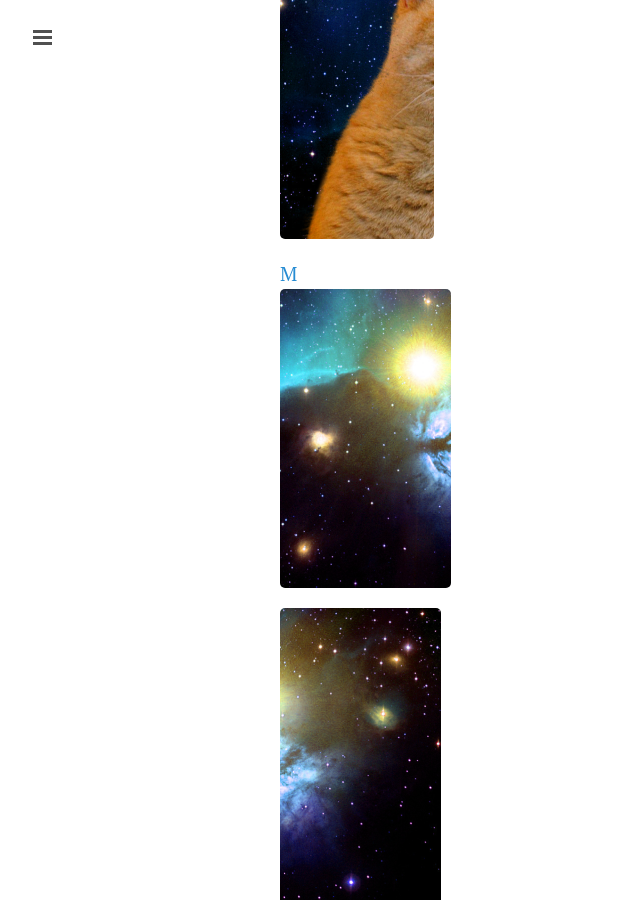
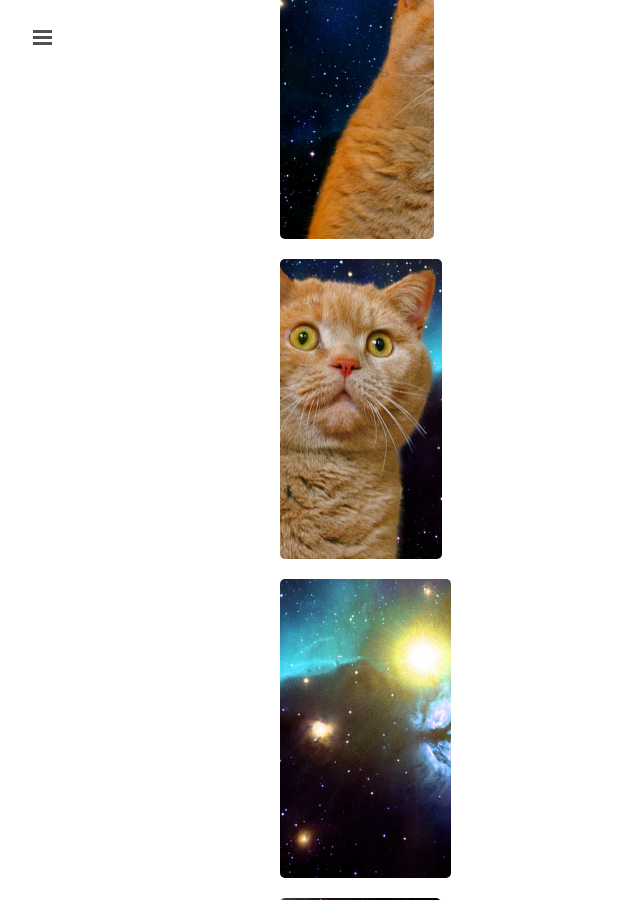
Before and after one commit to apiotrow/apiotrow.github.io, a Jekyll site: the page built from _posts/2014-01-02-first-post.md, in a window 1280 px wide and 900 px high, scrolled down 859 px. Shown: the whole window, without its empty margins (0-640 px from the left). Built offline with Jekyll 4.4.1, drawn with Linux system fonts in a browser that asks for light colours; Markdown is read by kramdown in place of the engine named in the settings.

Commit message:
Update 2014-01-02-first-post.md

```diff
--- a/_posts/2014-01-02-first-post.md
+++ b/_posts/2014-01-02-first-post.md
@@ -11,7 +11,7 @@
 
 Step 2: Crop it 4 times
 
-![My helpful screenshot]({{ site.url }}/assets/2014-08-09/backimage.png)[M]({{ site.url }}/assets/2014-08-09/leftimage.png)![My helpful screenshot]({{ site.url }}/assets/2014-08-09/downimage.png)![My helpful screenshot]({{ site.url }}/assets/2014-08-09/rightimage.png)
+![My helpful screenshot]({{ site.url }}/assets/2014-08-09/backimage.png)![M]({{ site.url }}/assets/2014-08-09/leftimage.png)![My helpful screenshot]({{ site.url }}/assets/2014-08-09/downimage.png)![My helpful screenshot]({{ site.url }}/assets/2014-08-09/rightimage.png)
 
 Step 3: Put it in Unity
 
```
